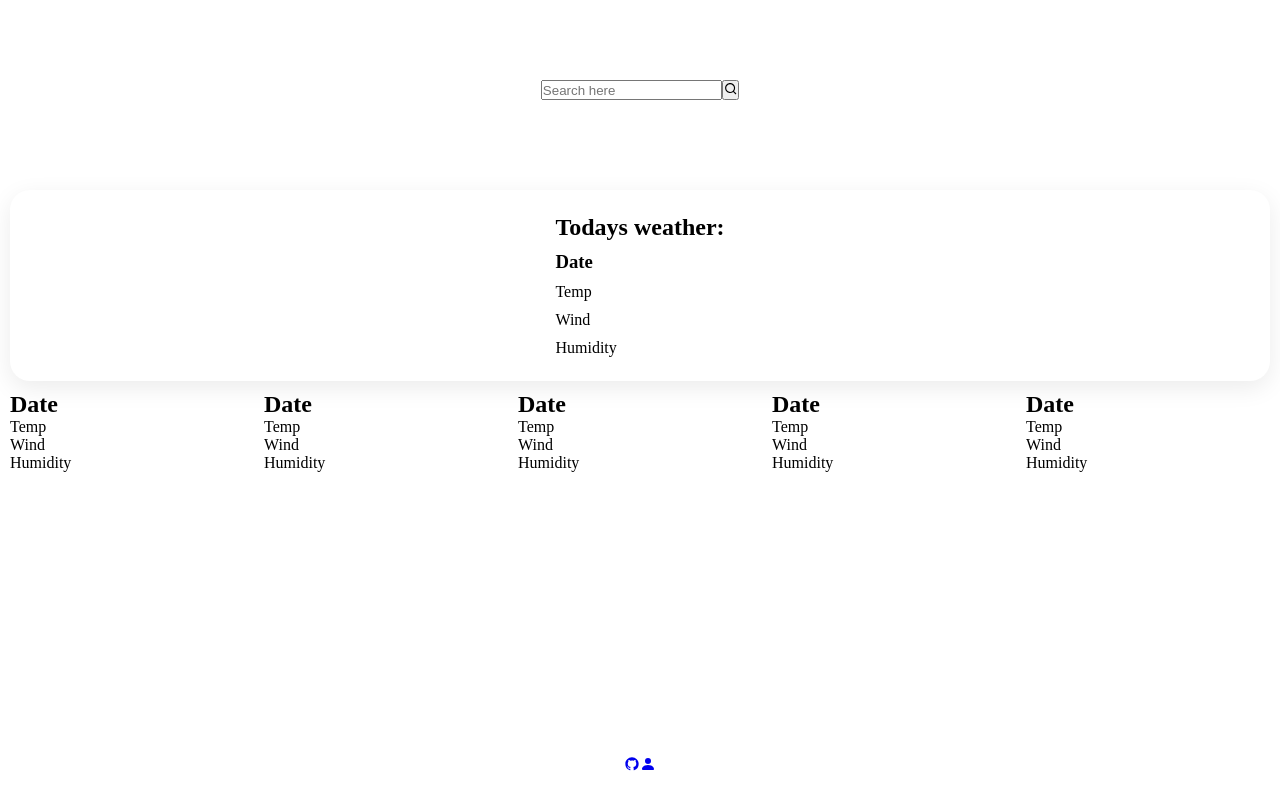
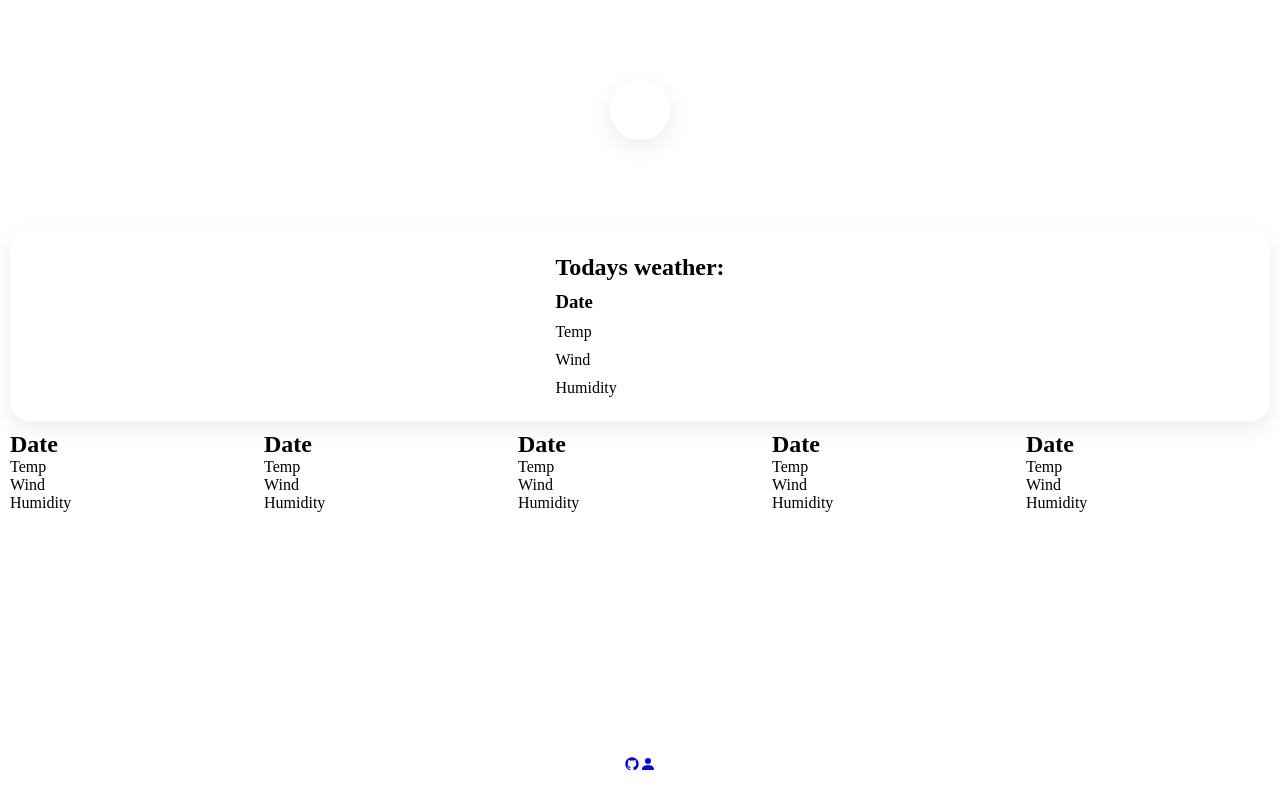
Before and after one commit to Apjuve/Elclima, a React (Create React App) app in the folder clima/: page / in a window 1280 px wide. Shown: the top 810 px of the page. Built offline with nearby package versions, Linux system fonts and the light colour scheme.

Commit message:
implement new search input

```diff
--- a/clima/src/App.css
+++ b/clima/src/App.css
@@ -14,15 +14,21 @@ body {
   width: 100%;
 }
 
-.search {
+.search-area {
+  align-items: center;
   margin: 5rem;
   display: flex;
   justify-content: center;
 }
 
-.search-form {
-  display: flex;
-  flex-direction: row;
+.search {
+  position: relative;
+  width: 60px;
+  height: 60px;
+  background: #fff;
+  border-radius: 60px;
+  transition: 0.5s;
+  box-shadow: 0 7px 25px rgba(0, 0, 0, 0.08);
 }
 
 .weather-grid {
--- a/clima/src/components/Search.js
+++ b/clima/src/components/Search.js
@@ -3,17 +3,16 @@ import {RiSearchLine} from 'react-icons/ri'
 
 const Search = () => {
     return (
-        <div className="search">
-            <form action="submit" className="search-form">
-
-                    <input type="text" id="search" placeholder="Search here" />
-                    <button>
-                    <RiSearchLine className="Search-icon"/>
-                    </button>
 
 
-            </form>
-        </div>
+                    <div className="search-area">
+                        <div className="search">
+                            <div className="icon"></div>
+                            <div className="input"></div>
+                        </div>
+                    </div>
+
+
     )
 }
 
```
